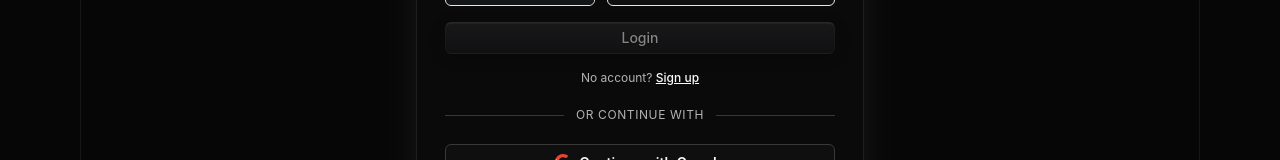
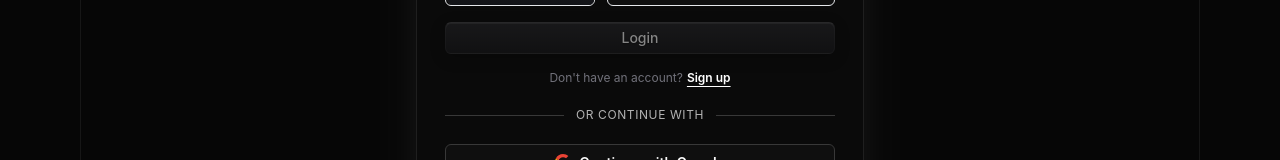
Before and after one commit to khiraqq/bounty, a Next.js app: page /dashboard in a window 1280 px wide. Both pictures are taken after a click on the button "Log in". Shown: the part 438-598 px from the top of the page. Built offline with nearby package versions, Linux system fonts and the light colour scheme; a web font is replaced by a local one.

Commit message:
Adjust auth modal footer links

```diff
--- a/components/AuthModal.js
+++ b/components/AuthModal.js
@@ -283,14 +283,16 @@ export default function AuthModal({
                 {heading === 'Log In' ? 'Login' : 'Sign Up'}
               </button>
             </form>
-            <div className="mt-4 text-center text-xs text-muted-foreground">
-              {switchLabel}{' '}
+            <div className="mt-4 text-center text-xs flex items-center justify-center gap-1">
+              <span className="text-zinc-500">
+                {isSignup ? 'Already have an account?' : "Don't have an account?"}
+              </span>
               <button
                 type="button"
                 onClick={() => onSwitch(isSignup ? 'login' : 'signup')}
-                className="text-foreground underline font-medium hover:opacity-70"
+                className="text-white font-semibold underline underline-offset-4"
               >
-                {switchAction}
+                {isSignup ? 'Login' : 'Sign up'}
               </button>
             </div>
             <div className="auth-divider mt-5">
```
